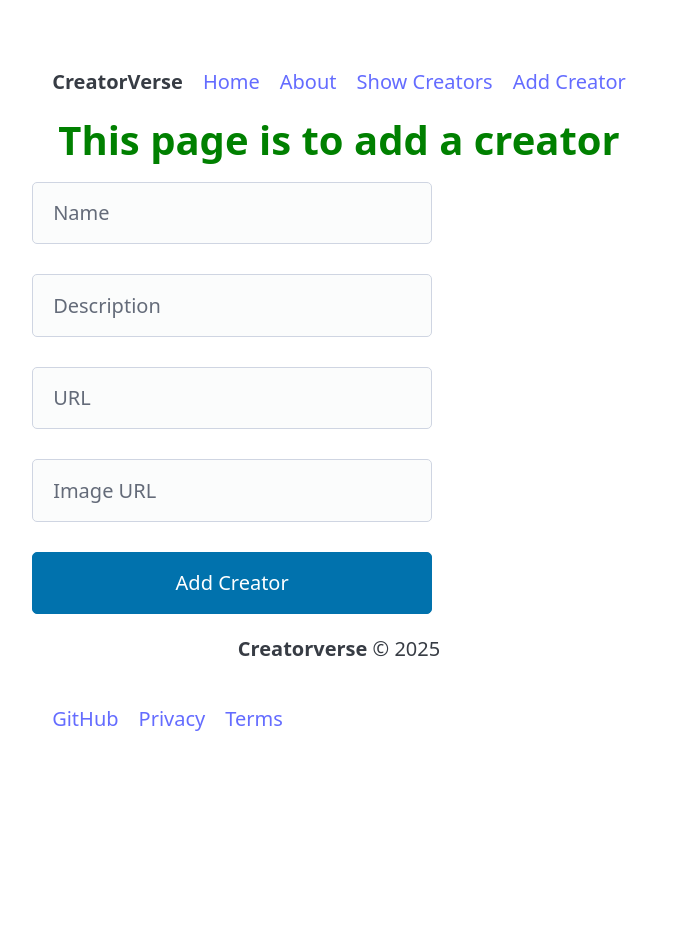
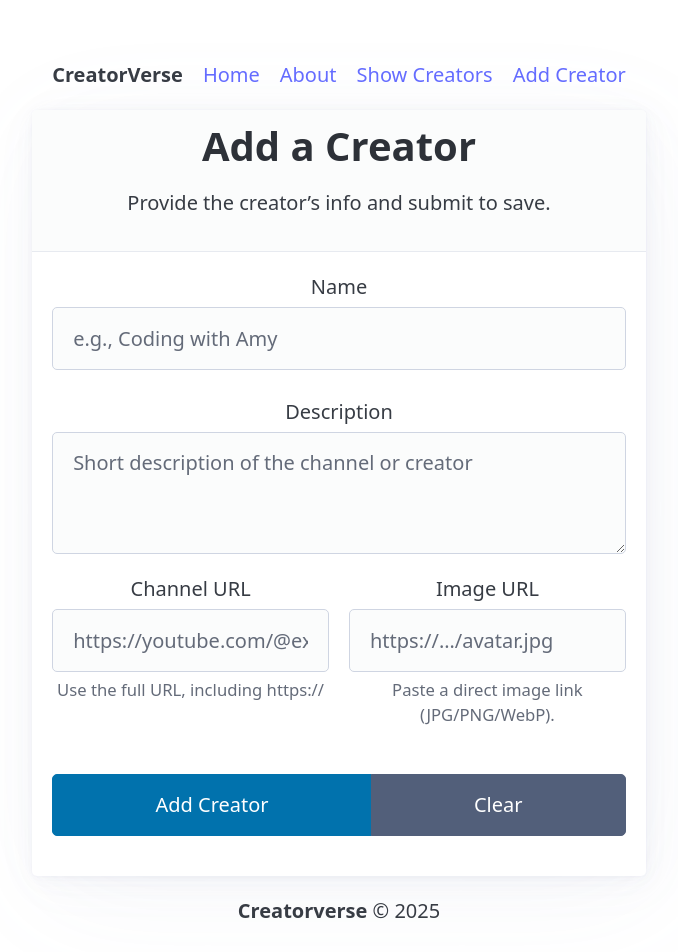
Before and after one commit to DiandreMiller/creatorverse, a React (Vite) app: page /add-creator in a window 1280 px wide. Shown: the top 952 px of the page, without its empty margins (301-979 px from the left). Before the commit the page ends 800 px from the top, so only its background shows below. Built offline with nearby package versions, Linux system fonts and the light colour scheme; no server answers.

Commit message:
add creator updated

```diff
--- a/src/pages/AddCreator.jsx
+++ b/src/pages/AddCreator.jsx
@@ -1,5 +1,6 @@
 import { useState } from "react";
 import axios from "axios";
+import "@picocss/pico/css/pico.min.css";
 
 const AddCreator = () => {
   const URL = import.meta.env.VITE_API_URL;
@@ -9,90 +10,135 @@ const AddCreator = () => {
     name: "",
     description: "",
     url: "",
-        imageURL: ""
+    imageURL: "",
   });
+  const [saving, setSaving] = useState(false);
 
   const handleChange = (e) => {
     const { name, value } = e.target;
-        setFormData((prev) => ({
-            ...prev,
-            [name]: value
-        }));
+    setFormData((prev) => ({ ...prev, [name]: value }));
   };
 
   const handleAddACreator = async (event) => {
     event.preventDefault();
     try {
+      setSaving(true);
       const { data } = await axios.post(
         `${URL}/rest/v1/creators`,
         {
           ...formData,
-                    create_at: new Date().toISOString()
+          create_at: new Date().toISOString(),
         },
         {
           headers: {
             apikey: API_KEY,
             Authorization: `Bearer ${API_KEY}`,
             "Content-Type": "application/json",
-                        Prefer: "return=representation"
-                    }
+            Prefer: "return=representation",
+          },
         }
       );
 
-            console.log("data:", data);
       alert(`${data[0].name} has been added`);
-
-            setFormData({
-                name: "",
-                description: "",
-                url: "",
-                imageURL: ""
-            });
+      setFormData({ name: "", description: "", url: "", imageURL: "" });
     } catch (error) {
       console.error("Error inserting Data:", error.response?.data || error.message);
       alert("Failed to add creator");
+    } finally {
+      setSaving(false);
     }
   };
 
   return (
-        <div>
-            <h1 style={{ color: "green" }}>This page is to add a creator</h1>
-            <form onSubmit={handleAddACreator} style={{ display: "flex", flexDirection: "column", gap: "10px", maxWidth: "400px" }}>
+    <main className="container">
+      <article>
+        <header>
+          <h1>Add a Creator</h1>
+          <p>Provide the creator’s info and submit to save.</p>
+        </header>
+
+        <form onSubmit={handleAddACreator}>
+          <fieldset>
+            <label>
+              Name
               <input
                 type="text"
                 name="name"
-                    placeholder="Name"
+                placeholder="e.g., Coding with Amy"
                 value={formData.name}
                 onChange={handleChange}
                 required
               />
-                <input
-                    type="text"
+            </label>
+
+            <label>
+              Description
+              <textarea
                 name="description"
-                    placeholder="Description"
+                placeholder="Short description of the channel or creator"
+                rows={3}
                 value={formData.description}
                 onChange={handleChange}
                 required
               />
+            </label>
+
+            <div className="grid">
+              <label>
+                Channel URL
                 <input
                   type="url"
                   name="url"
-                    placeholder="URL"
+                  placeholder="https://youtube.com/@example"
                   value={formData.url}
                   onChange={handleChange}
                   required
                 />
+                <small>Use the full URL, including https://</small>
+              </label>
+
+              <label>
+                Image URL
                 <input
                   type="url"
                   name="imageURL"
-                    placeholder="Image URL"
+                  placeholder="https://…/avatar.jpg"
                   value={formData.imageURL}
                   onChange={handleChange}
                   required
                 />
-                <button type="submit">Add Creator</button>
+                <small>Paste a direct image link (JPG/PNG/WebP).</small>
+              </label>
+            </div>
+
+            {formData.imageURL ? (
+              <figure style={{ maxWidth: 280 }}>
+                <img
+                  src={formData.imageURL}
+                  alt="Preview"
+                  style={{ width: "100%", height: 200, objectFit: "cover", borderRadius: 12 }}
+                />
+                <figcaption>Preview</figcaption>
+              </figure>
+            ) : null}
+          </fieldset>
+
+          <div role="group">
+            <button type="submit" aria-busy={saving}>
+              {saving ? "Adding…" : "Add Creator"}
+            </button>
+            <button
+              type="reset"
+              className="secondary"
+              onClick={() => setFormData({ name: "", description: "", url: "", imageURL: "" })}
+              disabled={saving}
+            >
+              Clear
+            </button>
+          </div>
         </form>
-        </div>
+      </article>
+    </main>
   );
 };
 
```
Lines whose indentation alone changed are shown as unchanged.
